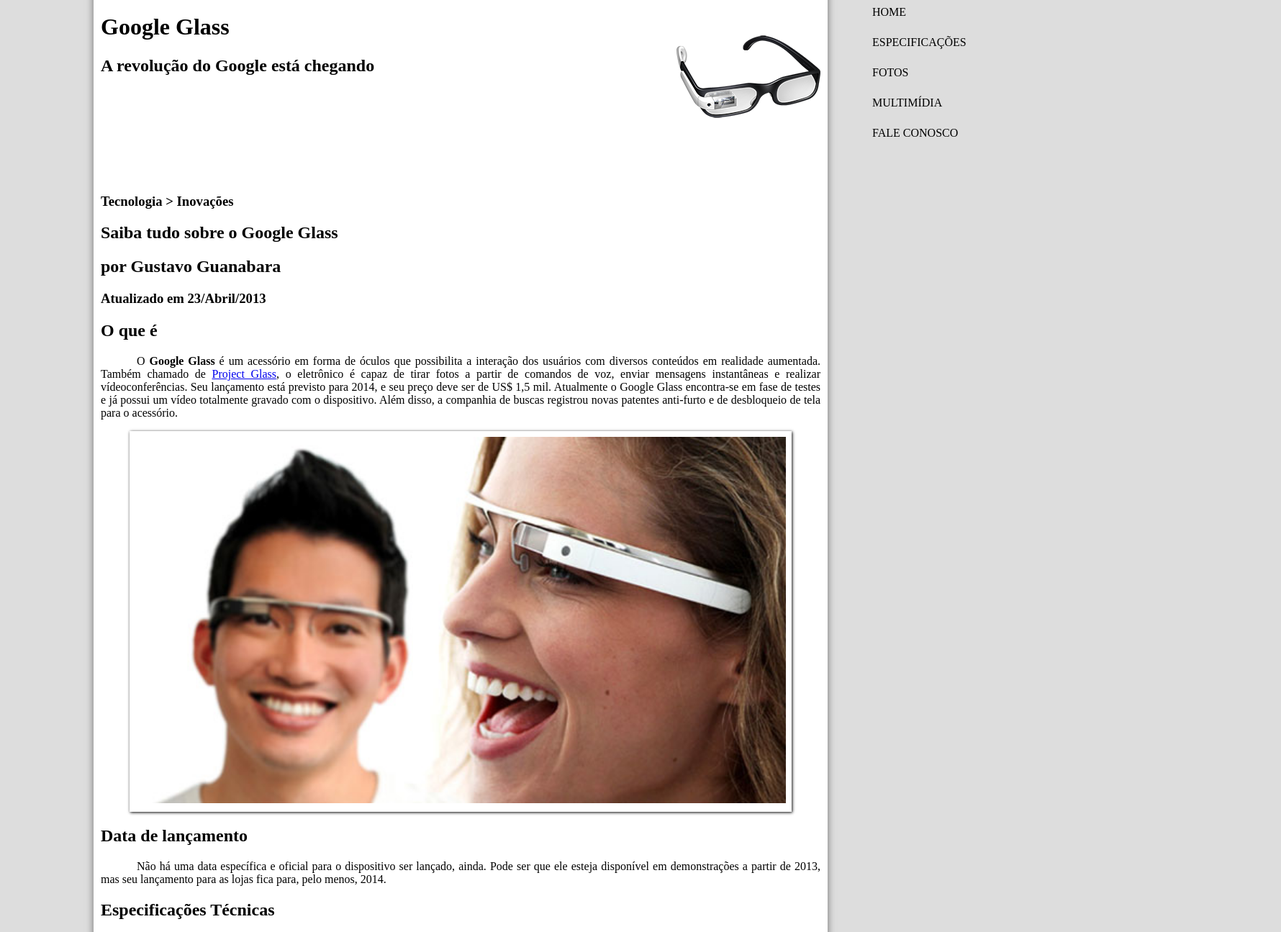
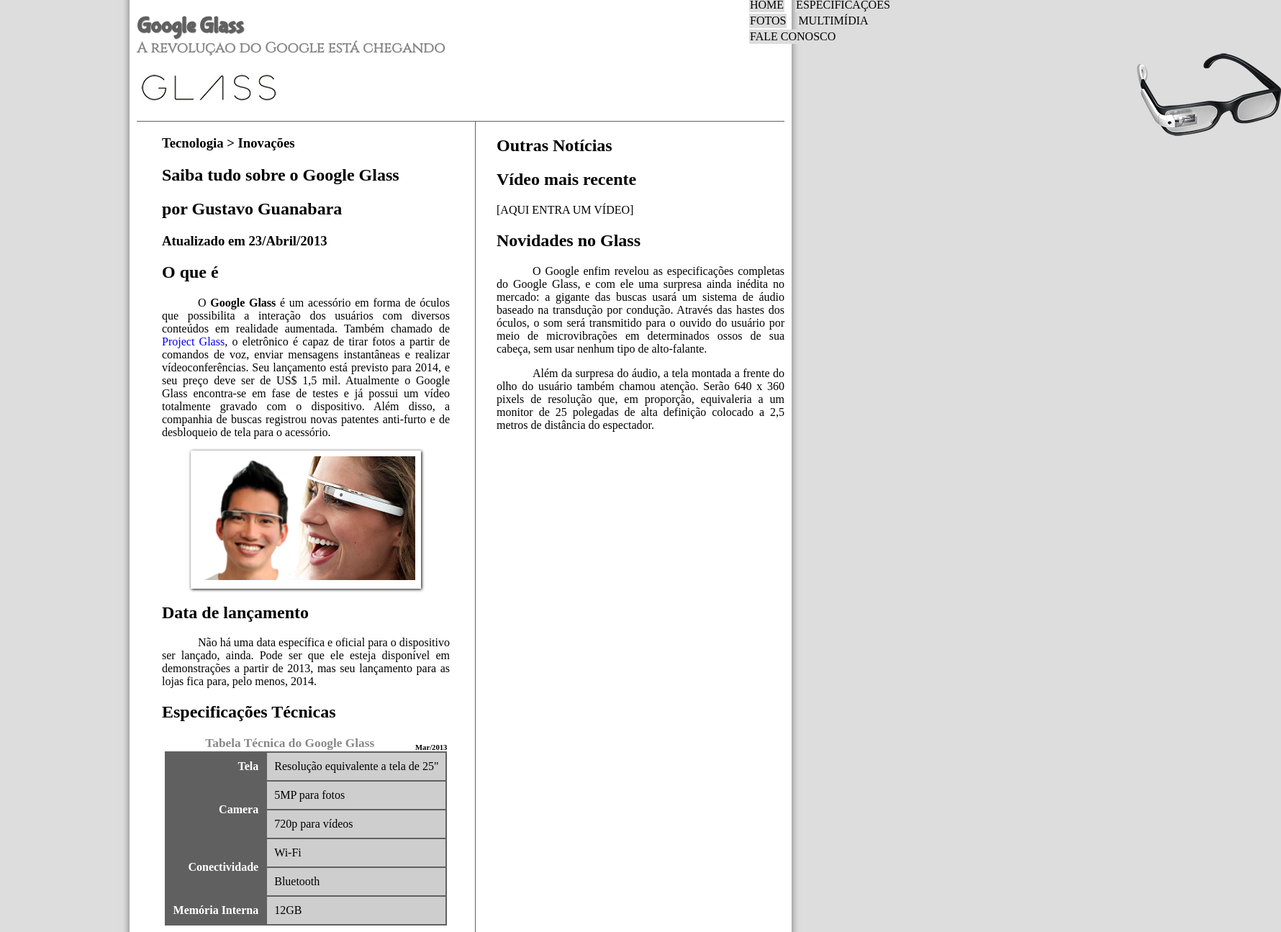
Before and after one commit to Piergiorge/curso-html5-pacote01, a plain HTML site: page projeto-glass-html5/index.html in a window 1280 px wide. Shown: the top 1295 px of the page at 72% size, 1780 px wide, since content can reach past the window. Drawn offline with Linux system fonts and the light colour scheme.

Commit message:
Update estilo.css

```diff
--- a/projeto-glass-html5/_css/estilo.css
+++ b/projeto-glass-html5/_css/estilo.css
@@ -1,7 +1,18 @@
 @charset "UTF-8";
+@import url('https://fonts.googleapis.com/css2?family=Cinzel&display=swap');
+@font-face {
+    font-family: 'FonteLogo';
+    src: url('../_fonts/bubblegum-sans-regular.otf');
+}
 body{
     background-color: #dddddd;
     color: rgba(0, 0, 0, 1);
+}
+a {
+    text-decoration: none;
+}
+a:hover {
+    text-decoration: underline;
 }
 p{
     text-align: justify;
@@ -33,7 +44,6 @@ figure.foto-legenda:hover figcaption{
     opacity: 1;
 }
 /* menu */
-/* id é sempre # e nome */
 nav#menu {
     display: block;
 }
@@ -43,15 +53,14 @@ nav#menu ul {
     text-transform: uppercase;
     position: absolute;
     top: -20px;
-    left: 1160px;
+    left: 1000px;
 }
-
 nav#menu li{
     display: inline-block;
-    position:relative   ;
+    position: relative;
     background-color: #dddddd;
-    padding: 10px;
-    margin: 2px;
+    padding: 1px 1px 1px 1px;
+    margin: 1px 10px 1px 1px;
     transition: background-color 1s;
 }
 nav#menu h1{
@@ -68,16 +77,97 @@ nav#menu a:hover{
     color: white;
     text-decoration: underline;
 }
+/* corpo*/
+
+section#corpo {
+    display: block;
+    width: 400px;
+    float: left;
+    border-right: 1px solid #606060;
+    padding: 0px 35px 0px 35px;
+}
+table#tabela {
+    border: 1px solid #606060;
+    border-spacing: 0px;
+    margin-left: auto;
+    margin-right: auto;
+}
+table#tabela caption{
+    color: #888888;
+    font-size: 13pt;
+    font-weight: bolder;
+}
+table#tabela caption span {
+    display: block;
+    float: right;
+    font-size: 8pt;
+    margin-top: 10px;
+    color: black;
+}
+table#tabela td {
+    border: 1px solid #606060;
+    margin: 0px;
+    padding: 10px;
+    text-align: center;
+    vertical-align: middle;
+}
+table#tabela td.ce {
+    color: white;
+    background-color: #606060;
+    text-align: right;
+    font-weight: bold;
+}
+table#tabela td.cd {
+    color: black;
+    background-color: #cecece;
+    text-align: left;
+}
+aside#lateral {
+    display: block;
+    width: 400px;
+    float: right;
+}
+
+footer#rodape {
+    clear: both;
+    border-top: 1px #606060 solid;
+
+}
+footer#rodape p{
+    text-align: center;
+}
+
 /* interface*/
 div#interface {
-    width: 1000px;
+    width: 900px;
     background-color: #ffffff;
     margin: -20px auto 10px auto;
     box-shadow: 0px 0px 10px rgba(0,0,0,0.5);
     padding: 10px 10px 10px 10px;
 }
+/* cabecalho*/
+header#cabecalho{
+    border-bottom: 1px #606060 solid;
+    height: 150px;
+    background: url("../_imagens/glass-logo-peq.jpg") no-repeat 0px 80px;
+}
 header#cabecalho img#icone {
-    position: relative;
-    left: 800px;
-    top: -80px;
+    position: absolute;
+    left: 1580px;
+    top: 70px;
 }
+header#cabecalho h1{
+    font-family: FonteLogo, sans-serif;
+    font-size: 30px;
+    color: #606060;
+    text-shadow: 1px 1px 1px rgba(0,0,0,0.6);
+    padding: 0;
+    margin-bottom: 0px;
+}
+header#cabecalho h2{
+    font-family: 'Cinzel', serif;
+    font-size: 15pt;
+    color: #888888;
+    padding: 0;
+    margin-top: 0px;
+}
```
